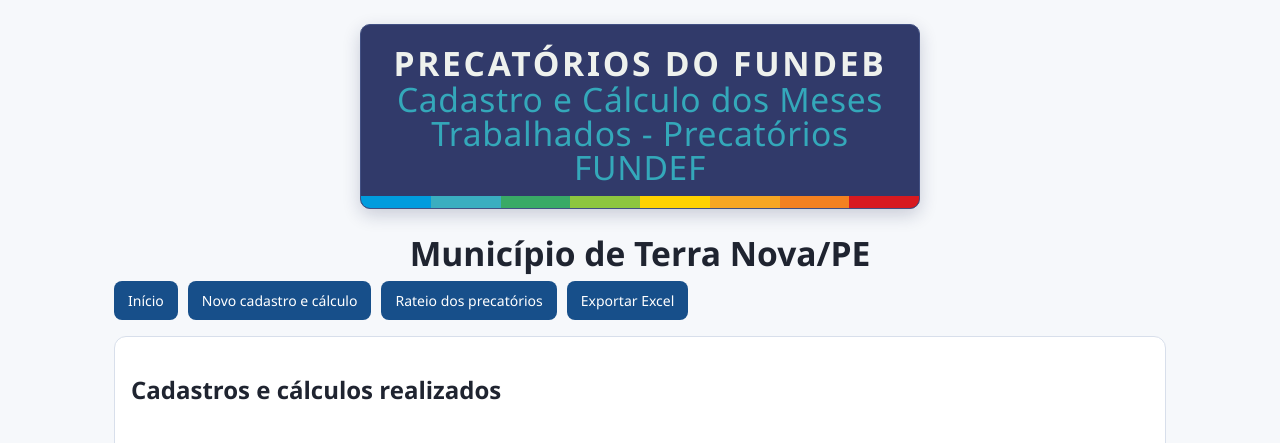
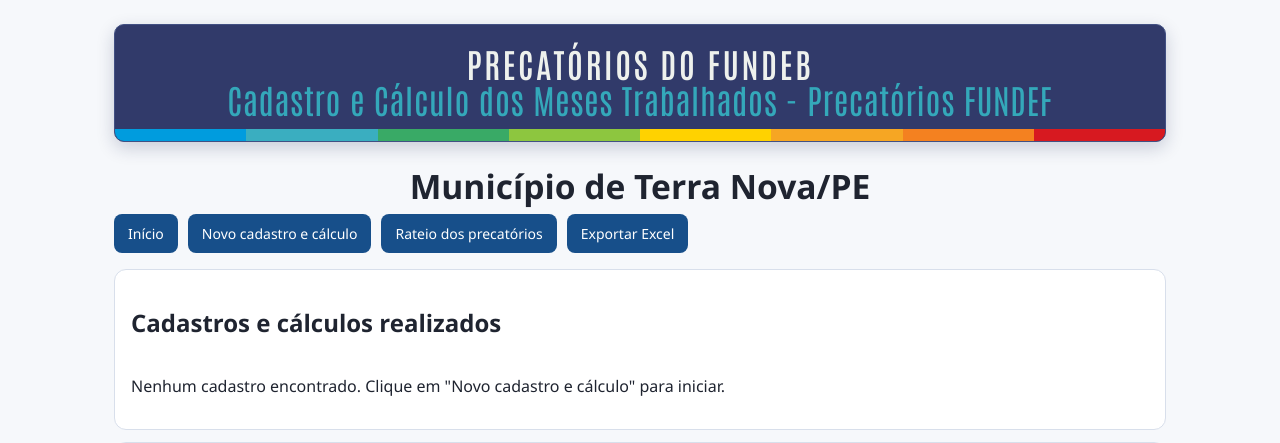
Before and after one commit to gustavocolumbina-lang/validacao-tempo, a Flask app: page / in a window 1280 px wide. Shown: the top 443 px of the page. Run offline with Flask 3, Linux system fonts and the light colour scheme; data that the repository does not hold is empty.

Commit message:
alterar fonte

```diff
--- a/static/style.css
+++ b/static/style.css
@@ -315,6 +315,8 @@
 /* Cabeçalho principal PRECATÓRIOS DO FUNDEB */
 .card-fundef-header {
     margin-bottom: 16px;
+    max-width: none;
+    width: 100%;
 }
 
 .card-fundef-header .card-fundef-conteudo {
@@ -324,7 +326,9 @@
 .titulo-principal {
     margin: 0;
     color: #eef1ed;
-    font-size: clamp(2.2rem, 6vw, 3.2rem);
+    font-family: "Antonio", system-ui, -apple-system, BlinkMacSystemFont, "Segoe UI", sans-serif;
+    font-weight: 600;
+    font-size: clamp(2.6rem, 5vw, 3.6rem);
     letter-spacing: 0.08em;
     text-transform: uppercase;
 }
@@ -333,7 +337,9 @@
     margin-top: 8px;
     margin-bottom: 0;
     color: #cfd4ff;
-    font-size: 0.95rem;
+    font-family: "Antonio", system-ui, -apple-system, BlinkMacSystemFont, "Segoe UI", sans-serif;
+    font-weight: 400;
+    font-size: clamp(1rem, 1.8vw, 1.2rem);
 }
 
 .msg {
--- a/templates/base.html
+++ b/templates/base.html
@@ -4,6 +4,9 @@
     <meta charset="UTF-8">
     <meta name="viewport" content="width=device-width, initial-scale=1.0">
     <title>Cadastro e Cálculo - FUNDEF Terra Nova-PE</title>
+    <link rel="preconnect" href="https://fonts.googleapis.com">
+    <link rel="preconnect" href="https://fonts.gstatic.com" crossorigin>
+    <link href="https://fonts.googleapis.com/css2?family=Antonio:wght@400;600&display=swap" rel="stylesheet">
     <link rel="stylesheet" href="{{ url_for('static', filename='style.css') }}">
 </head>
 <body>
```
